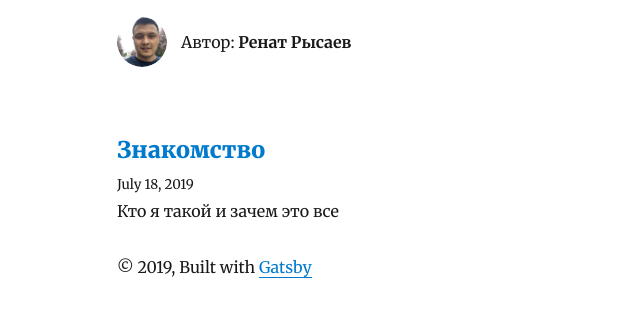
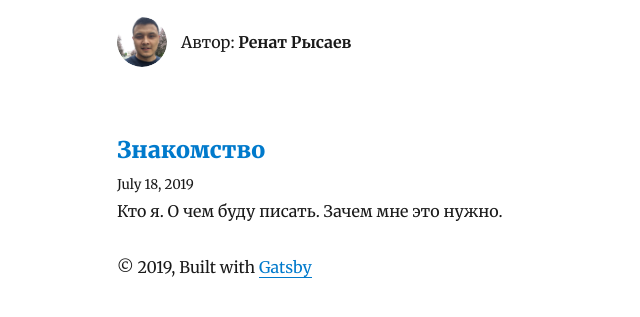
Before and after one commit to RenatRysaev/rysaev.dev, a Gatsby site: page / in a window 1280 px wide. Shown: the part 207-524 px from the top of the page, without its empty margins (208-848 px from the left). Built offline with nearby package versions, Linux system fonts and the light colour scheme; Gatsby itself is replaced by a stand-in of ours; some packages are replaced by stand-ins of ours.

Commit message:
Fix "about me" description

```diff
--- a/content/blog/about-me/index.md
+++ b/content/blog/about-me/index.md
@@ -1,7 +1,7 @@
 ---
 title: Знакомство
 date: "2019-07-18"
-description: Кто я такой и зачем это все
+description: Кто я. О чем буду писать. Зачем мне это нужно.
 ---
 
 ## Кто я такой ?
```
